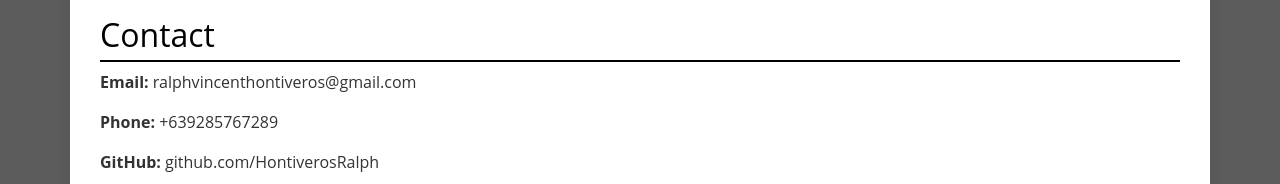
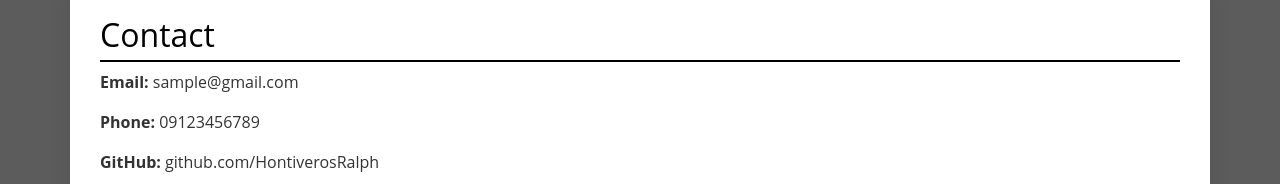
Before and after one commit to HontiverosRalph/Resume, a plain HTML site: page index.html in a window 1280 px wide. Shown: the part 211-395 px from the top of the page. Drawn offline with nearby package versions, Linux system fonts and the light colour scheme.

Commit message:
index.html

```diff
--- a/index.html
+++ b/index.html
@@ -25,8 +25,8 @@
     <!-- Contact Information -->
     <div class="resume-section">
       <h2>Contact</h2>
-      <p><strong>Email:</strong> ralphvincenthontiveros@gmail.com</p>
-      <p><strong>Phone:</strong> +639285767289</p>
+      <p><strong>Email:</strong> sample@gmail.com</p>
+      <p><strong>Phone:</strong> 09123456789</p>
       <p><strong>GitHub:</strong> github.com/HontiverosRalph</p>
     </div>
 
```
